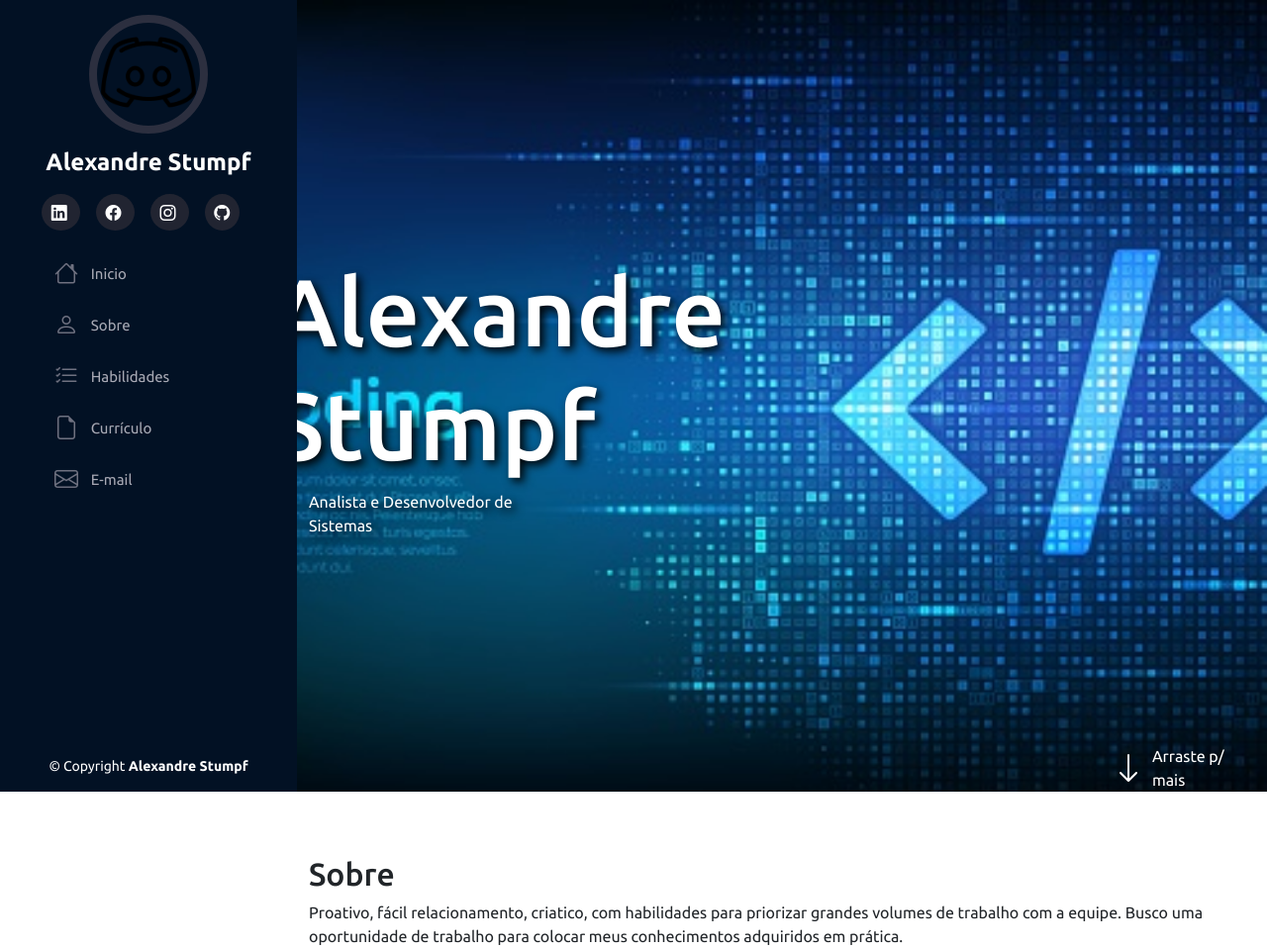
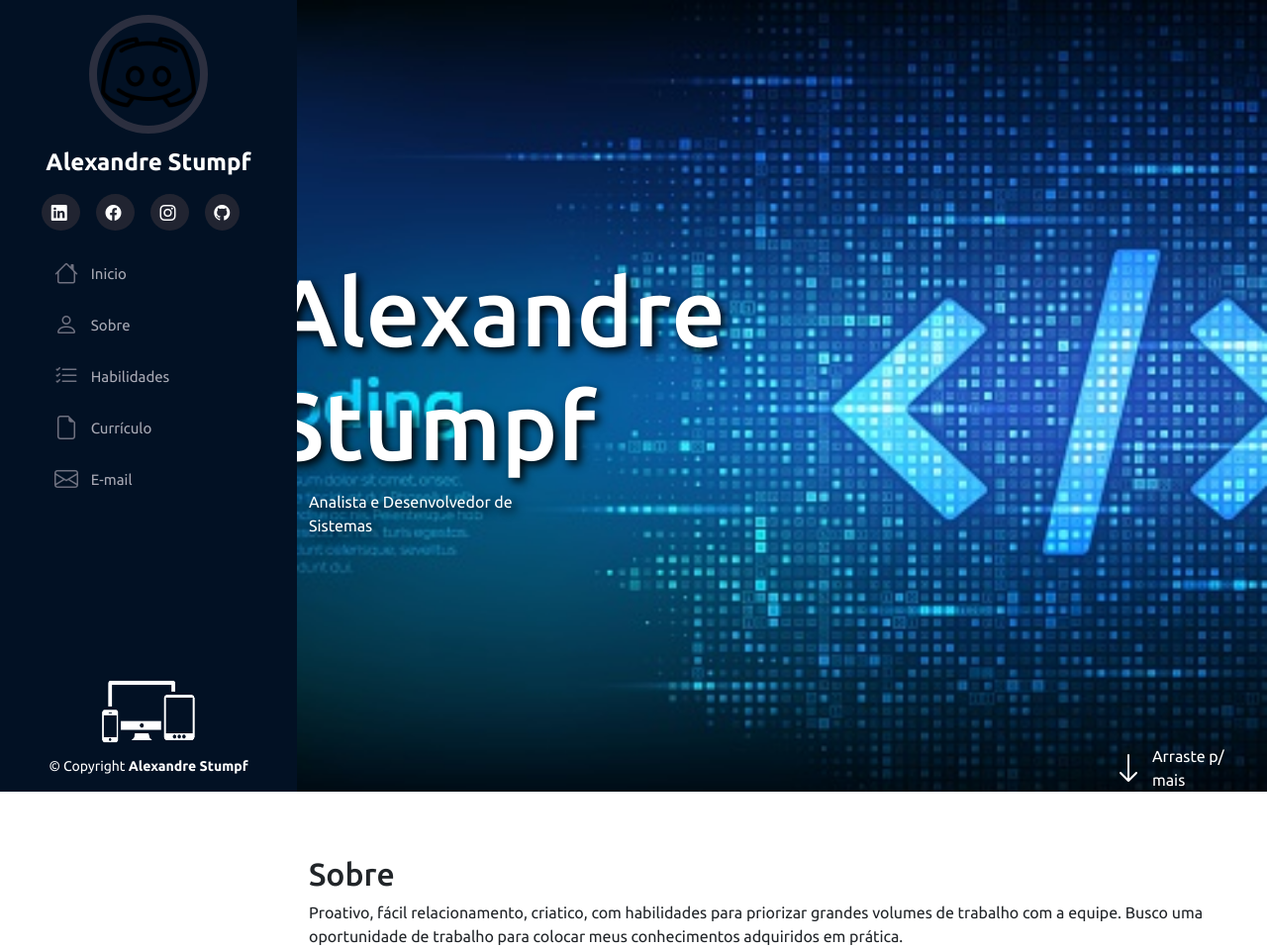
Before and after one commit to stumpf-alexandre/portfolioResponsivo, a Flask app: page / in a window 1280 px wide. Shown: the top 959 px of the page at 99% size. Run offline with Flask 2, Linux system fonts and the light colour scheme; some libraries are stand-ins or nearby versions.

Commit message:
acrecentando icones e favicon e estilizando o footer

```diff
--- a/static/style.css
+++ b/static/style.css
@@ -347,3 +347,17 @@ i.menu-mobile {
         width: auto;
     }
 }
+
+/*estilizando icone responsivo*/
+.icone-responsivo {
+    width: auto;
+    height: auto;
+    text-align: center;
+    margin: 0;
+    padding: 0 0 10px 0;
+}
+
+.icon {
+    width:100px;
+    height:70px;
+}
--- a/templates/index.html
+++ b/templates/index.html
@@ -6,7 +6,7 @@
     <meta name="viewport" content="width=device-width, initial-scale=1.0">
     <link rel="stylesheet" href="../static/bootstrap/css/bootstrap.css">
     <link rel="stylesheet" href="../static/style.css">
-    <link rel="icon" type="image/png" href="../static/img/">
+    <link rel="icon" type="image/jpg" href="../static/img/favicon.jpg">
     <link rel="stylesheet" href="https://cdn.jsdelivr.net/npm/bootstrap-icons@1.8.1/font/bootstrap-icons.css">
     <title>Meu Portfólio</title>
 </head>
@@ -717,9 +717,15 @@
     <!--inicio do conteúdo rodapé-->
         <footer id="footer">
             <div class="container">
+
+                <div class="icone-responsivo">
+                    <img class="icon" src="../static/img/responsive.png">
+                </div>
+
                 <div class="text-center">
                     &copy; Copyright <strong>Alexandre Stumpf</strong>
                 </div>
+
             </div>
         </footer>
     <!--fim do conteúdo rodapé-->
```
Also changed, not shown: static/img/favicon.jpg (added), static/img/responsive.png (added).
